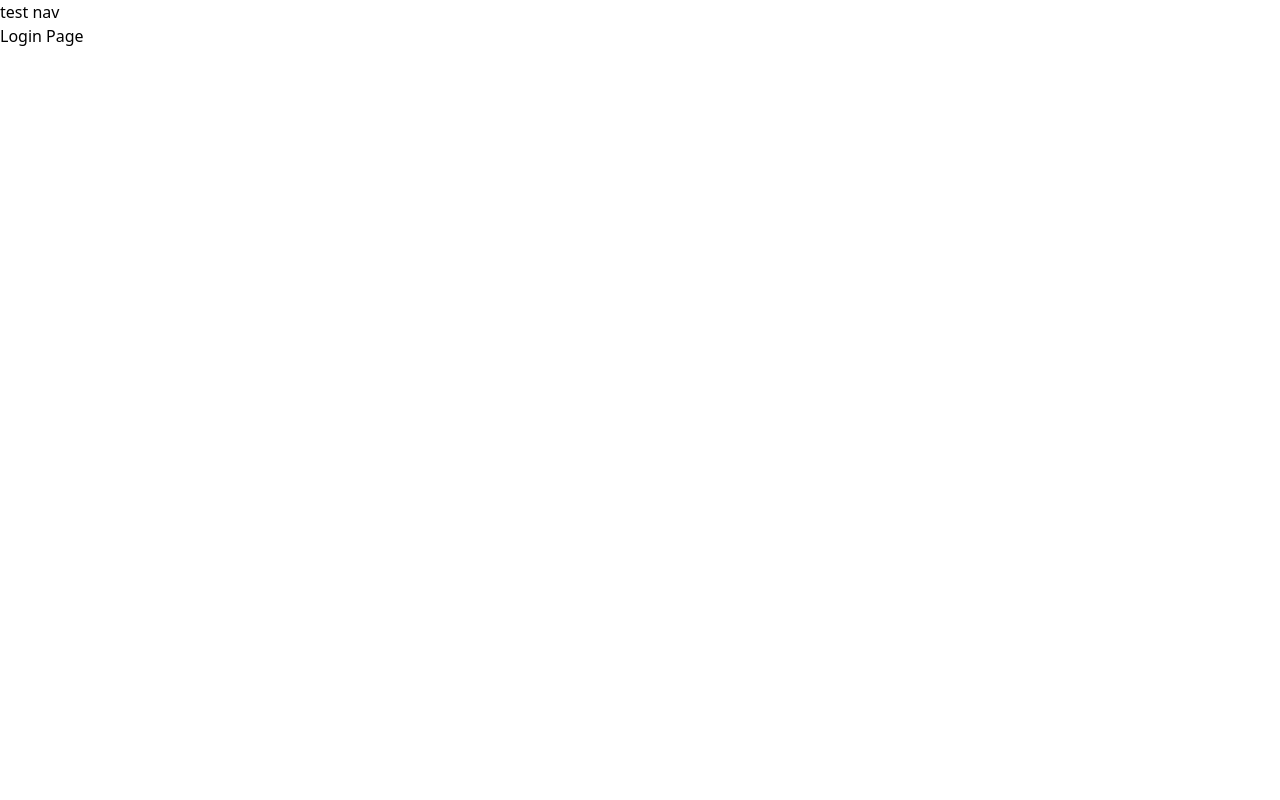
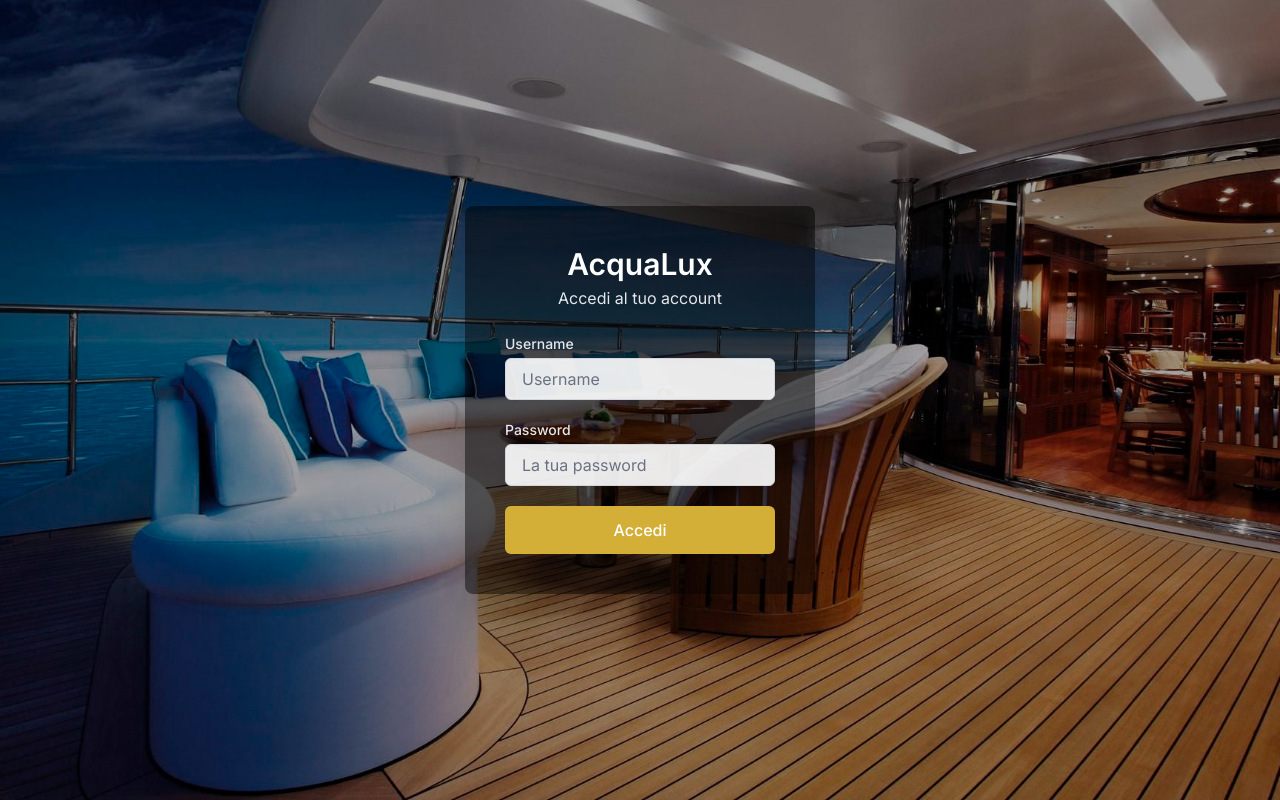
Before and after one commit to giuseppejaripappalardo/acqua-lux-booking-system-frontend, a React (Vite) app: page /Login in a window 1280 px wide. Built offline with nearby package versions, Linux system fonts and the light colour scheme.

Commit message:
implementato form di login

```diff
--- a/package.json
+++ b/package.json
@@ -10,16 +10,15 @@
     "preview": "vite preview"
   },
   "dependencies": {
-    "@tailwindcss/vite": "^4.0.17",
     "axios": "^1.8.4",
     "jotai": "^2.12.2",
     "react": "^19.0.0",
     "react-dom": "^19.0.0",
-    "react-router-dom": "^7.4.0",
-    "tailwindcss": "^4.0.17"
+    "react-router-dom": "^7.4.0"
   },
   "devDependencies": {
     "@eslint/js": "^9.21.0",
+    "@tailwindcss/vite": "^4.0.17",
     "@types/react": "^19.0.10",
     "@types/react-dom": "^19.0.4",
     "@vitejs/plugin-react-swc": "^3.8.0",
@@ -30,6 +29,7 @@
     "globals": "^15.15.0",
     "postcss": "^8.5.3",
     "sass-embedded": "^1.86.0",
+    "tailwindcss": "^4.0.17",
     "typescript": "~5.7.2",
     "typescript-eslint": "^8.24.1",
     "vite": "^6.2.0"
--- a/src/assets/style/tailwind.css
+++ b/src/assets/style/tailwind.css
@@ -1 +1,15 @@
+@import url('https://fonts.googleapis.com/css2?family=Inter:wght@400;500;600&family=Playfair+Display:wght@400;600;700&display=swap');
 @import "tailwindcss";
+
+
+@theme {
+    --font-sans: 'Inter', ui-sans-serif, system-ui;
+    --font-serif: 'Playfair Display', ui-serif, Georgia;
+
+    --color-background: #0A1F44;
+    --color-background-contrast: #F8F9FA;
+    --color-accent: #D4AF37;
+    --color-secondary-text: #F8F8F8;
+    --color-border-element: #CCCCCC;
+    --color-hover: #165E9D;
+}
--- a/src/layout/Login/LoginLayout.tsx
+++ /dev/null
@@ -1,16 +0,0 @@
-import {Outlet} from "react-router-dom";
-import * as React from "react";
-
-
-const LoginLayout: React.FC = () => {
-    return (
-        <div>
-            <nav>
-                test nav
-            </nav>
-            <Outlet/>
-        </div>
-    )
-}
-
-export default LoginLayout;
--- a/src/pages/Login/LoginPage.tsx
+++ b/src/pages/Login/LoginPage.tsx
@@ -1,16 +1,63 @@
 import * as React from "react";
-import {useEffect} from "react";
+import {Form,} from "react-router-dom";
 
-const LoginPage: React.FC = () => {
+function LoginPage(){
 
-    useEffect( () => {
-        console.log('atterrato in login page')
-    }, [])
+
     return (
-        <div>
-            Login Page
+        <div
+            className="relative h-screen w-screen flex justify-center items-center bg-[url(./../../assets/images/yacht-deck.jpg)] bg-center bg-no-repeat bg-cover bg-linear-to-r from-black/60 to-black/60">
+            <div className="absolute inset-0 bg-black/35 z-0" />
+            <div className="bg-black/50 p-10 rounded-lg shadow-2xl 2xl:w-[380px] sm:w-[350px] z-20">
+                <div className="text-center mb-6">
+                    <h1 className="text-3xl font-bold text-white mb-1">AcquaLux</h1>
+                    <p className="text-gray-200 font-light">Accedi al tuo account</p>
+                </div>
+
+                <Form action={"/login"} method={"post"} className="space-y-5">
+                    <div>
+                        <label htmlFor="username" className="block text-sm font-medium text-gray-200 mb-1">
+                            Username
+                        </label>
+                        <input
+                            id="username"
+                            name="username"
+                            type="username"
+                            autoComplete="username"
+                            required
+                            className="w-full px-4 py-2 border rounded-md bg-white/90 border-gray-300 placeholder-gray-500 focus:outline-none focus:ring-2 focus:ring-[#D4AF37] focus:border-[#D4AF37]"
+                            placeholder="Username"
+                        />
+                    </div>
+
+                    <div>
+                        <label htmlFor="password" className="block text-sm font-medium text-gray-200 mb-1">
+                            Password
+                        </label>
+                        <input
+                            id="password"
+                            name="password"
+                            type="password"
+                            autoComplete="current-password"
+                            required
+                            className="w-full px-4 py-2 border rounded-md bg-white/90 border-gray-300 placeholder-gray-500 focus:outline-none focus:ring-2 focus:ring-[#D4AF37] focus:border-[#D4AF37]"
+                            placeholder="La tua password"
+                        />
+                    </div>
+
+                    <div>
+                        <button
+                            type="submit"
+                            className={"w-full py-3 px-4 bg-[#D4AF37] hover:bg-yellow-600 text-white rounded-md font-medium transition duration-300"}
+                        >
+                            Accedi
+                        </button>
+                    </div>
+                </Form>
+            </div>
         </div>
-    )
+    );
 }
 
+
 export default LoginPage;
--- a/src/router/index.tsx
+++ b/src/router/index.tsx
@@ -1,5 +1,4 @@
 import {createBrowserRouter, RouterProvider} from "react-router-dom";
-import LoginLayout from "../layout/Login/LoginLayout.tsx";
 import ProtectedRoute from "../components/Auth/ProtectedRoute.tsx";
 import LoginPage from "../pages/Login/LoginPage.tsx";
 
@@ -12,10 +11,11 @@ const router = createBrowserRouter([
             </ProtectedRoute>
     },
     {
-        Component: LoginLayout,
-        children: [
-            {path: "/Login", Component: LoginPage}
-        ]
+        path: "/Login", Component: LoginPage,
+        action: async ({request}) => {
+            const formData = await request.formData();
+            console.log(formData)
+        }
     }
 ]);
 
```
Also changed, not shown: src/assets/images/yacht-deck.jpg (added), 1 other file (tests, documents, lock files or other folders).
